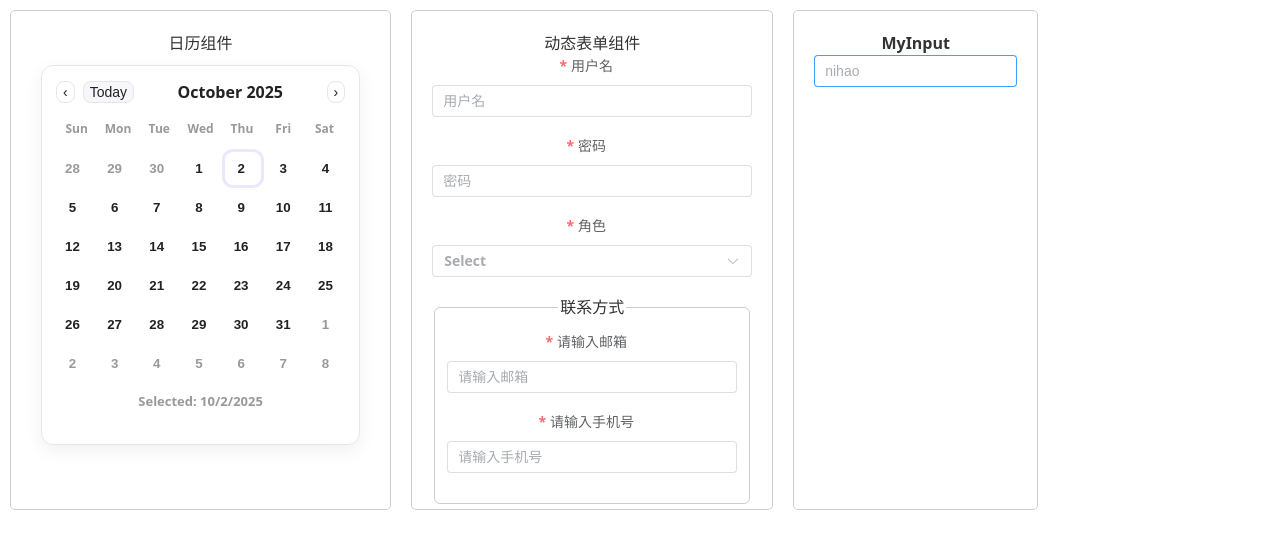
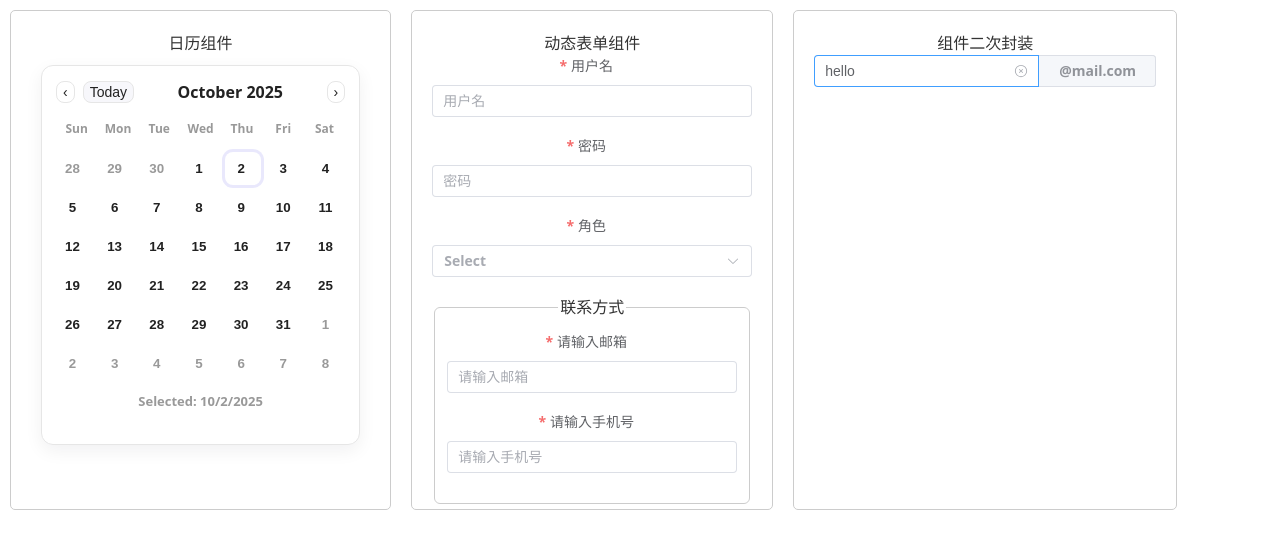
Before and after one commit to ht-boot/my-components, a Vue app: page / in a window 1280 px wide. Shown: the top 548 px of the page. Built offline with nearby package versions, Linux system fonts and the light colour scheme.

Commit message:
组件的二次封装

```diff
--- a/src/App.vue
+++ b/src/App.vue
@@ -8,12 +8,10 @@
 
 const input = useTemplateRef('inputRef');
 
-const onFocus = () => {
-  input.value ? input.value.focus() : null;
-}
-
+const modelValue = ref('nihao');
 setTimeout(() => {
-  onFocus()
+  modelValue.value = 'hello'
+  input.value?.focus()
 }, 3000)
 </script>
 
@@ -28,8 +26,10 @@
       <DynamicForm :url="'http://localhost:3000/api/form'" />
     </div>
     <div class="container_item">
-      <div>MyInput</div>
-      <MyInput ref="inputRef" placeholder="nihao" />
+      <div>组件二次封装</div>
+      <MyInput ref="inputRef" v-model="modelValue" placeholder="请输入内容" clearable>
+        <template #append>@mail.com</template>
+      </MyInput>
     </div>
   </div>
 
--- a/src/components/MyInput.vue
+++ b/src/components/MyInput.vue
@@ -8,9 +8,8 @@
 
 const vm = getCurrentInstance()
 
-
 // 定义props
-defineProps({
+const props = defineProps({
     abs: {
         type: String,
         default: ''
```
